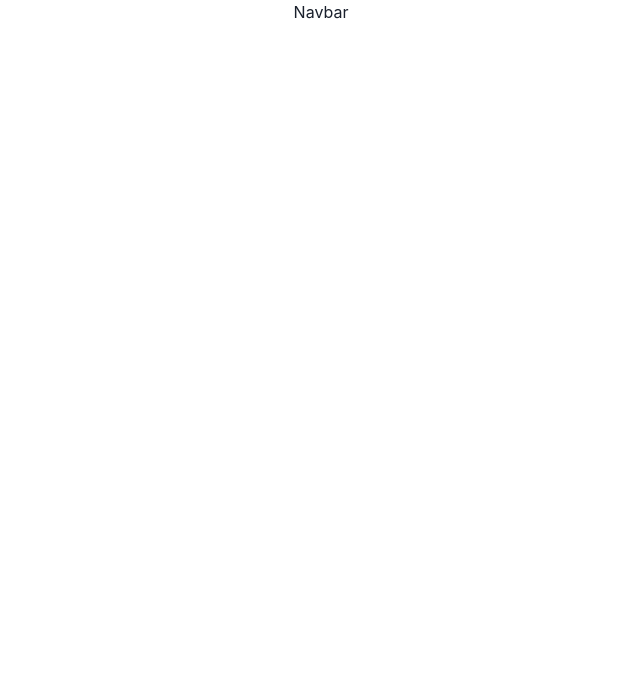
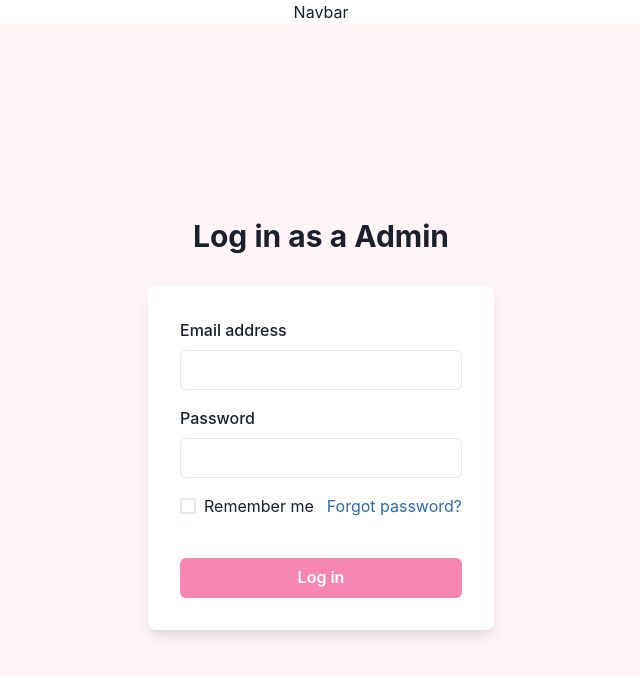
Before and after one commit to Omkanta/Glamour-Beauty, a React (Create React App) app in the folder dusty-hat-6390/: page /admin_login in a window 1280 px wide. Before the commit this address had no page. Shown: the top 676 px of the page, without its empty margins (319-959 px from the left). Built offline with nearby package versions, Linux system fonts and the light colour scheme.

Commit message:
admin login page

```diff
--- /dev/null
+++ b/dusty-hat-6390/src/Pages/Admin_Login.jsx
@@ -0,0 +1,76 @@
+import {
+    Flex,
+    Box,
+    FormControl,
+    FormLabel,
+    Input,
+    Checkbox,
+    Stack,
+    Link,
+    Button,
+    Heading,
+    useColorModeValue,
+  } from '@chakra-ui/react';
+import { useState } from 'react';
+import { useDispatch } from "react-redux";
+import { admin_Login } from '../Redux/AdminReducer/action';
+
+
+  export default function Admin_Login() {
+    const [email,setEmail]=useState("");
+    const [password,setPassword]=useState("");
+
+    const dispatch=useDispatch();
+const handleClick=()=>{
+    const admin_data={
+        email,password
+        }
+dispatch(admin_Login(admin_data))
+}
+    return (
+      <Flex
+        minH={'100vh'}
+        align={'center'}
+        justify={'center'}
+        bg={useColorModeValue('pink.50', 'pink.800')}>
+        <Stack spacing={8} mx={'auto'} maxW={'lg'} py={12} px={6}>
+            <Heading fontSize={'3xl'}>Log in as a Admin</Heading>
+
+          <Box
+            rounded={'lg'}
+            bg={useColorModeValue('white', 'gray.700')}
+            boxShadow={'lg'}
+            p={8}>
+            <Stack spacing={4}>
+              <FormControl id="email">
+                <FormLabel>Email address</FormLabel>
+                <Input type="email" value={email} onChange={(e)=>setEmail(e.target.value)}/>
+              </FormControl>
+              <FormControl id="password">
+                <FormLabel>Password</FormLabel>
+                <Input type="password" value={password} onChange={(e)=>setPassword(e.target.value)}/>
+              </FormControl>
+              <Stack spacing={10}>
+                <Stack
+                  direction={{ base: 'column', sm: 'row' }}
+                  align={'start'}
+                  justify={'space-between'}>
+                  <Checkbox>Remember me</Checkbox>
+                  <Link color={'blue.600'}>Forgot password?</Link>
+                </Stack>
+                <Button
+                onClick={handleClick}
+                  bg={'pink.300'}
+                  color={'white'}
+                  _hover={{
+                    bg: 'pink.500',
+                  }}>
+                  Log in
+                </Button>
+              </Stack>
+            </Stack>
+          </Box>
+        </Stack>
+      </Flex>
+    );
+  }
--- /dev/null
+++ b/dusty-hat-6390/src/Pages/Admin_Page.jsx
@@ -0,0 +1,5 @@
+
+
+export const Admin_Page=()=>{
+    return <>Admin Page</>
+}
--- /dev/null
+++ b/dusty-hat-6390/src/Redux/AdminReducer/action.js
@@ -0,0 +1,10 @@
+import axios from "axios";
+import { ADMIN_LOGIN_REQUEST, ADMIN_LOGIN_SUCCESS } from "./actionType";
+
+export const admin_Login=(adminData)=>(dispatch)=>{
+dispatch({type:ADMIN_LOGIN_REQUEST});
+axios.post(`https://reqres.in/api/login`,adminData).then((res)=>{
+    console.log(res.token);
+    dispatch({type:ADMIN_LOGIN_SUCCESS,payload:res.token})
+})
+}
--- /dev/null
+++ b/dusty-hat-6390/src/Redux/AdminReducer/actionType.js
@@ -0,0 +1,3 @@
+export const ADMIN_LOGIN_SUCCESS="ADMIN_LOGIN_SUCCESS";
+export const ADMIN_LOGIN_REQUEST="ADMIN_LOGIN_REQUEST";
+export const ADMIN_LOGIN_FAILURE="ADMIN_LOGIN_FAILURE";
--- a/dusty-hat-6390/src/Routes/MainRoutes.jsx
+++ b/dusty-hat-6390/src/Routes/MainRoutes.jsx
@@ -1,11 +1,15 @@
 import React from "react";
 import { Route, Routes } from "react-router-dom";
+import Admin_Login from "../Pages/Admin_Login";
+import { Admin_Page } from "../Pages/Admin_Page";
 import HomePage from "../Pages/HomePage";
 
 const MainRoutes = () => {
   return (
     <Routes>
       <Route path="/" element={<HomePage />} />
+      <Route path="/admin_login" element={<Admin_Login />}/>
+      <Route path="/admin_page" element={<Admin_Page/>}/>
     </Routes>
   );
 };
```
Also changed, not shown: dusty-hat-6390/src/Redux/AdminReducer/reducer.js (added, +21 -0 lines).
